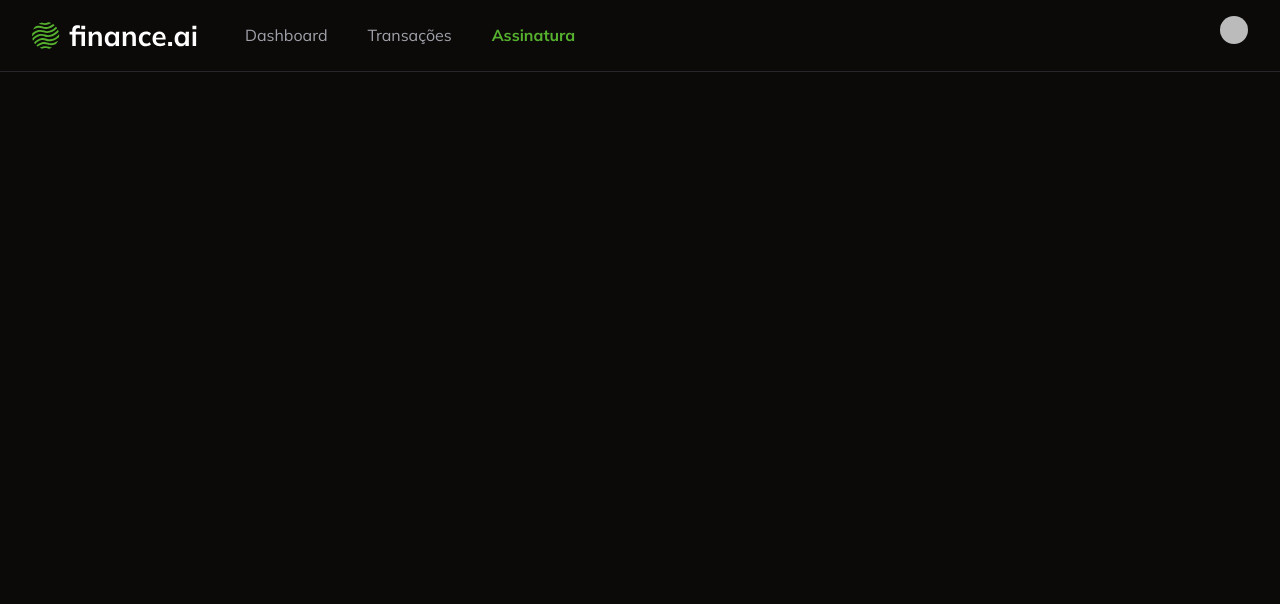
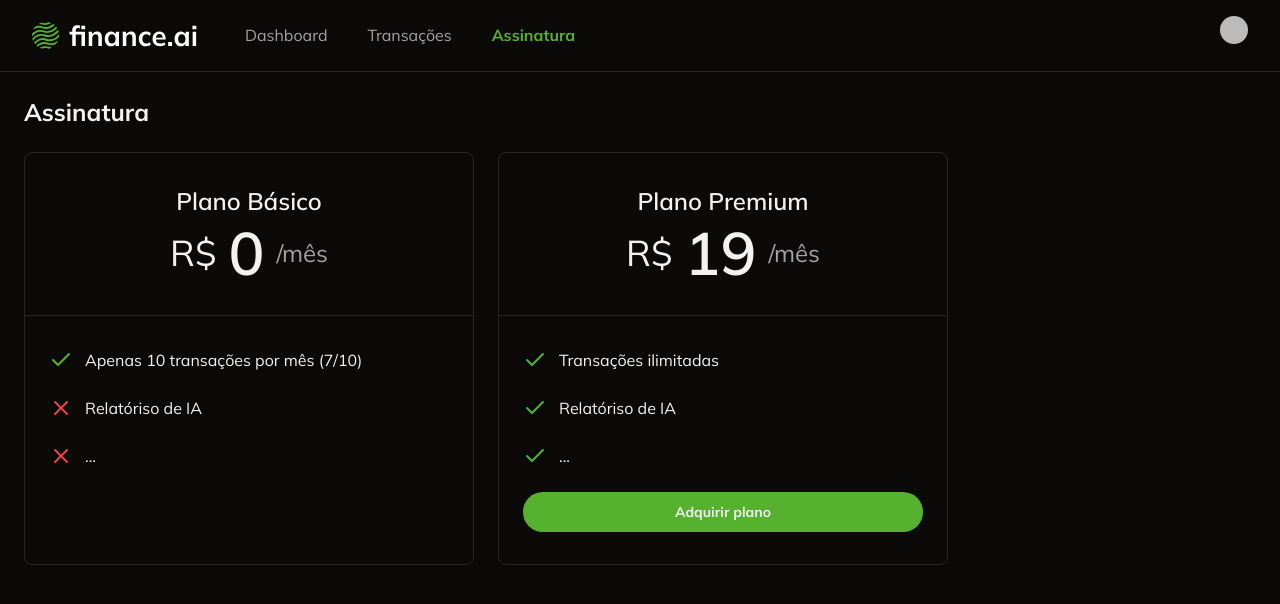
Before and after one commit to Davyd001dev01/finance-ai, a Next.js app: page /subscription in a window 1280 px wide. Shown: the top 604 px of the page. Built offline with nearby package versions, Linux system fonts and the light colour scheme; no server answers; sample sign-in values are in the browser's storage; some icons are missing.

Commit message:
feat: add ai report generation

```diff
--- /dev/null
+++ b/app/(home)/_actions/generate-ai-reports/index.ts
@@ -0,0 +1,57 @@
+"use server";
+
+import { db } from "@/app/_lib/prisma";
+import { auth } from "@clerk/nextjs/server";
+import OpenAI from "openai";
+import { GenerateAiReportSchema, generateAiReportSchema } from "./schema";
+
+export const generateAiReport = async ({ month }: GenerateAiReportSchema) => {
+  generateAiReportSchema.parse({ month });
+
+  const { userId } = await auth();
+
+  if (!userId) {
+    throw new Error("Unauthorized");
+  }
+
+  const openAi = new OpenAI({
+    apiKey: process.env.OPENAI_API_KEY,
+  });
+  // Pegar as transações do mês recebido
+  const transactions = await db.transaction.findMany({
+    where: {
+      date: {
+        gte: new Date(`2024-${month}-01`),
+        lt: new Date(`2024-${month}-31`),
+      },
+    },
+  });
+
+  // Mandar as transações para o GPT e pedir para ele gerar um relatório com insights
+
+  const content = `Gere um relatório com insights sobre as minhas finanças, com dicas e orientações de como melhorar minha vida financeira. As transações estão divididas por ponto e vírgula. A estrutura de cada uma é {DATA}-{TIPO}-{VALOR}-{CATEGORIA}. São elas:
+${transactions
+  .map(
+    (transaction) =>
+      `${transaction.date.toLocaleDateString("pt-BR")}-R$${transaction.amount}-${transaction.type}-${transaction.category}`,
+  )
+  .join(";")}`;
+
+  const completion = await openAi.chat.completions.create({
+    model: "gpt-4o-mini",
+    messages: [
+      {
+        role: "system",
+        content:
+          "Você é um expecialista em gestão e organização de finanças. Você ajuda as pessoas a organizarem melhor as suas finanças.",
+      },
+      {
+        role: "user",
+        content,
+      },
+    ],
+  });
+
+  // Pegar o relatório gerado pelo GPT e reotornar para um usuário
+  return completion.choices[0].message.content;
+};
--- /dev/null
+++ b/app/(home)/_actions/generate-ai-reports/schema.ts
@@ -0,0 +1,8 @@
+import { isMatch } from "date-fns";
+import { z } from "zod";
+
+export const generateAiReportSchema = z.object({
+  month: z.string().refine((value) => isMatch(value, "MM")),
+});
+
+export type GenerateAiReportSchema = z.infer<typeof generateAiReportSchema>;
--- /dev/null
+++ b/app/(home)/_components/ai-reports-button.tsx
@@ -0,0 +1,72 @@
+"use client";
+import { Button } from "@/app/_components/ui/button";
+import {
+  Dialog,
+  DialogClose,
+  DialogContent,
+  DialogDescription,
+  DialogFooter,
+  DialogHeader,
+  DialogTitle,
+  DialogTrigger,
+} from "@/app/_components/ui/dialog";
+import { FileTextIcon, Loader2Icon } from "lucide-react";
+import { generateAiReport } from "../_actions/generate-ai-reports";
+import { useState } from "react";
+import { ScrollArea } from "@radix-ui/react-scroll-area";
+import Markdown from "react-markdown";
+
+interface AiReportsButtonProps {
+  month: string;
+}
+
+export default function AiReportsButton({ month }: AiReportsButtonProps) {
+  const [report, setReport] = useState<string | null>();
+  const [reportIsLoading, setReportIsLoading] = useState(false);
+  const handleGenerateReportClick = async () => {
+    try {
+      setReportIsLoading(true);
+      const aiReport = await generateAiReport({ month });
+      setReport(aiReport);
+    } catch (error) {
+      console.error(error);
+    } finally {
+      setReportIsLoading(false);
+    }
+  };
+
+  return (
+    <Dialog>
+      <DialogTrigger asChild>
+        <Button variant="ghost">
+          Relatório IA
+          <FileTextIcon />
+        </Button>
+      </DialogTrigger>
+      <DialogContent className="max-w-[600px]">
+        <DialogHeader>
+          <DialogTitle>Relatório IA</DialogTitle>
+          <DialogDescription>
+            Use inteligência artificial para gerar um relatório com insights
+            sobre suas finanças.
+          </DialogDescription>
+        </DialogHeader>
+        <ScrollArea className="prose max-h-[450px] text-white prose-h3:text-white prose-h4:text-white prose-strong:text-white">
+          <Markdown>{report}</Markdown>
+        </ScrollArea>
+        <DialogFooter>
+          <DialogClose asChild>
+            <Button variant="ghost">Cancelar</Button>
+          </DialogClose>
+          <Button
+            onClick={handleGenerateReportClick}
+            disabled={reportIsLoading}
+          >
+            {reportIsLoading && <Loader2Icon className="animate-spin" />}
+            Gerar relatório
+          </Button>
+        </DialogFooter>
+      </DialogContent>
+    </Dialog>
+  );
+}
--- a/app/(home)/_components/transactions-pie-chart.tsx
+++ b/app/(home)/_components/transactions-pie-chart.tsx
@@ -64,7 +64,7 @@ export default function TransactionsPieChart({
     },
   ];
   return (
-    <Card className="flex flex-col p-6">
+    <Card className="flex flex-col">
       <CardContent className="flex-1 pb-0">
         <ChartContainer
           config={chartConfig}
--- a/app/(home)/page.tsx
+++ b/app/(home)/page.tsx
@@ -9,6 +9,7 @@ import { getDashboard } from "../_data/get-dashboard";
 import ExpensesPerCategory from "./_components/expenses-per-category";
 import LastTransactions from "./_components/last-transactions";
 import { ScrollArea } from "../_components/ui/scroll-area";
+import AiReportsButton from "./_components/ai-reports-button";
 // import { Button } from "./_components/ui/button";
 
 interface HomeProps {
@@ -38,7 +39,10 @@ export default async function Home({ searchParams: { month } }: HomeProps) {
       <div className="flex flex-col space-y-6 overflow-hidden p-6">
         <div className="flex justify-between">
           <h1 className="text-2xl font-bold">Dashboard</h1>
-          <TimeSelect />
+          <div className="flex items-center gap-3">
+            <AiReportsButton month={month} />
+            <TimeSelect />
+          </div>
         </div>
 
         <div className="grid grid-cols-[2fr,1fr] gap-6 overflow-hidden">
--- a/app/_components/ui/button.tsx
+++ b/app/_components/ui/button.tsx
@@ -1,11 +1,11 @@
-import * as React from "react"
-import { Slot } from "@radix-ui/react-slot"
-import { cva, type VariantProps } from "class-variance-authority"
+import * as React from "react";
+import { Slot } from "@radix-ui/react-slot";
+import { cva, type VariantProps } from "class-variance-authority";
 
-import { cn } from "@/app/_lib/utils"
+import { cn } from "@/app/_lib/utils";
 
 const buttonVariants = cva(
-  "inline-flex items-center justify-center gap-2 whitespace-nowrap rounded-md text-sm font-medium ring-offset-background transition-colors focus-visible:outline-none focus-visible:ring-2 focus-visible:ring-ring focus-visible:ring-offset-2 disabled:pointer-events-none disabled:opacity-50 [&_svg]:pointer-events-none [&_svg]:size-4 [&_svg]:shrink-0",
+  "inline-flex items-center justify-center gap-2 whitespace-nowrap rounded-md text-sm font-bold ring-offset-background transition-colors focus-visible:outline-none focus-visible:ring-2 focus-visible:ring-ring focus-visible:ring-offset-2 disabled:pointer-events-none disabled:opacity-50 [&_svg]:pointer-events-none [&_svg]:size-4 [&_svg]:shrink-0",
   {
     variants: {
       variant: {
@@ -30,27 +30,27 @@ const buttonVariants = cva(
       variant: "default",
       size: "default",
     },
-  }
-)
+  },
+);
 
 export interface ButtonProps
   extends React.ButtonHTMLAttributes<HTMLButtonElement>,
     VariantProps<typeof buttonVariants> {
-  asChild?: boolean
+  asChild?: boolean;
 }
 
 const Button = React.forwardRef<HTMLButtonElement, ButtonProps>(
   ({ className, variant, size, asChild = false, ...props }, ref) => {
-    const Comp = asChild ? Slot : "button"
+    const Comp = asChild ? Slot : "button";
     return (
       <Comp
         className={cn(buttonVariants({ variant, size, className }))}
         ref={ref}
         {...props}
       />
-    )
-  }
-)
-Button.displayName = "Button"
+    );
+  },
+);
+Button.displayName = "Button";
 
-export { Button, buttonVariants }
+export { Button, buttonVariants };
--- a/app/subscription/page.tsx
+++ b/app/subscription/page.tsx
@@ -3,6 +3,9 @@
 import { auth } from "@clerk/nextjs/server";
 import Navbar from "../_components/navbar";
 import { redirect } from "next/navigation";
+import { Card, CardContent, CardHeader } from "../_components/ui/card";
+import { CheckIcon, XIcon } from "lucide-react";
+import { Button } from "../_components/ui/button";
 
 export default async function SubscriptionPage() {
   const { userId } = await auth();
@@ -10,5 +13,73 @@ export default async function SubscriptionPage() {
     redirect("/login");
   }
 
-  return <Navbar />;
+  return (
+    <>
+      <Navbar />
+      <div className="space-y-6 p-6">
+        <h1 className="text-2xl font-bold">Assinatura</h1>
+
+        <div className="flex gap-6">
+          <Card className="w-[450px]">
+            <CardHeader className="border-b border-solid py-8">
+              <h2 className="text-center text-2xl font-semibold">
+                Plano Básico
+              </h2>
+              <div className="flex items-center justify-center gap-3">
+                <span className="text-4xl">R$</span>
+                <span className="text-6xl font-semibold">0</span>
+                <span className="text-2xl text-muted-foreground">/mês</span>
+              </div>
+            </CardHeader>
+
+            <CardContent className="space-y-6 py-8">
+              <div className="flex items-center gap-3">
+                <CheckIcon className="text-primary" />
+                <p>Apenas 10 transações por mês (7/10)</p>
+              </div>
+              <div className="flex items-center gap-3">
+                <XIcon className="text-red-500" />
+                <p>Relatóriso de IA</p>
+              </div>
+              <div className="flex items-center gap-3">
+                <XIcon className="text-red-500" />
+                <p>...</p>
+              </div>
+            </CardContent>
+          </Card>
+
+          <Card className="w-[450px]">
+            <CardHeader className="border-b border-solid py-8">
+              <h2 className="text-center text-2xl font-semibold">
+                Plano Premium
+              </h2>
+              <div className="flex items-center justify-center gap-3">
+                <span className="text-4xl">R$</span>
+                <span className="text-6xl font-semibold">19</span>
+                <span className="text-2xl text-muted-foreground">/mês</span>
+              </div>
+            </CardHeader>
+
+            <CardContent className="space-y-6 py-8">
+              <div className="flex items-center gap-3">
+                <CheckIcon className="text-primary" />
+                <p>Transações ilimitadas</p>
+              </div>
+              <div className="flex items-center gap-3">
+                <CheckIcon className="text-primary" />
+                <p>Relatóriso de IA</p>
+              </div>
+              <div className="flex items-center gap-3">
+                <CheckIcon className="text-primary" />
+                <p>...</p>
+              </div>
+              <Button className="w-full rounded-full font-bold">
+                Adquirir plano
+              </Button>
+            </CardContent>
+          </Card>
+        </div>
+      </div>
+    </>
+  );
 }
--- a/package.json
+++ b/package.json
@@ -29,11 +29,13 @@
     "git-commit-msg-linter": "^5.0.8",
     "lucide-react": "^0.454.0",
     "next": "14.2.16",
+    "openai": "^4.71.1",
     "prisma": "^5.21.1",
     "react": "^18",
     "react-day-picker": "^8.10.1",
     "react-dom": "^18",
     "react-hook-form": "^7.53.2",
+    "react-markdown": "^9.0.1",
     "react-number-format": "^5.4.2",
     "recharts": "^2.13.3",
     "tailwind-merge": "^2.5.4",
@@ -41,6 +43,7 @@
     "zod": "^3.23.8"
   },
   "devDependencies": {
+    "@tailwindcss/typography": "^0.5.15",
     "@types/node": "^20",
     "@types/react": "^18",
     "@types/react-dom": "^18",
--- a/tailwind.config.ts
+++ b/tailwind.config.ts
@@ -59,6 +59,6 @@ const config: Config = {
       },
     },
   },
-  plugins: [require("tailwindcss-animate")],
+  plugins: [require("tailwindcss-animate"), require("@tailwindcss/typography")],
 };
 export default config;
```
Also changed, not shown: 2 other files (tests, documents, lock files or other folders).
